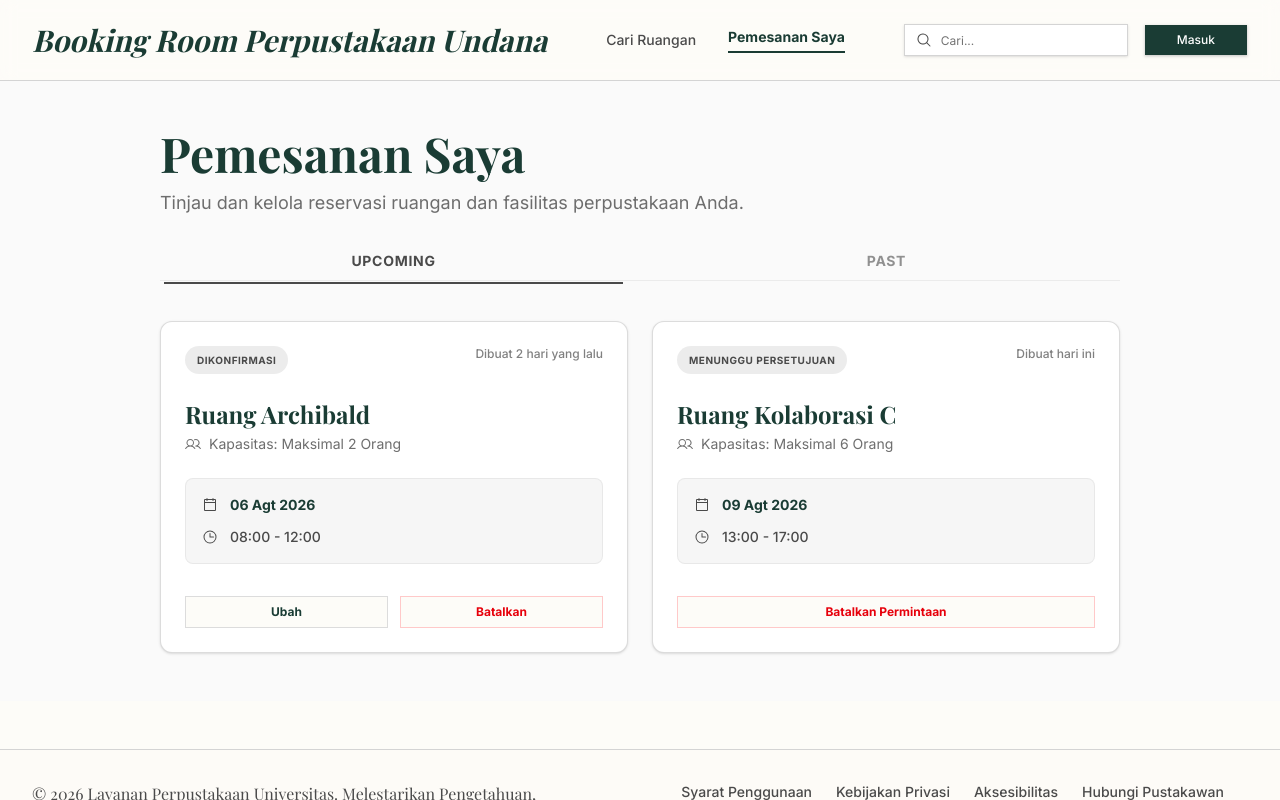
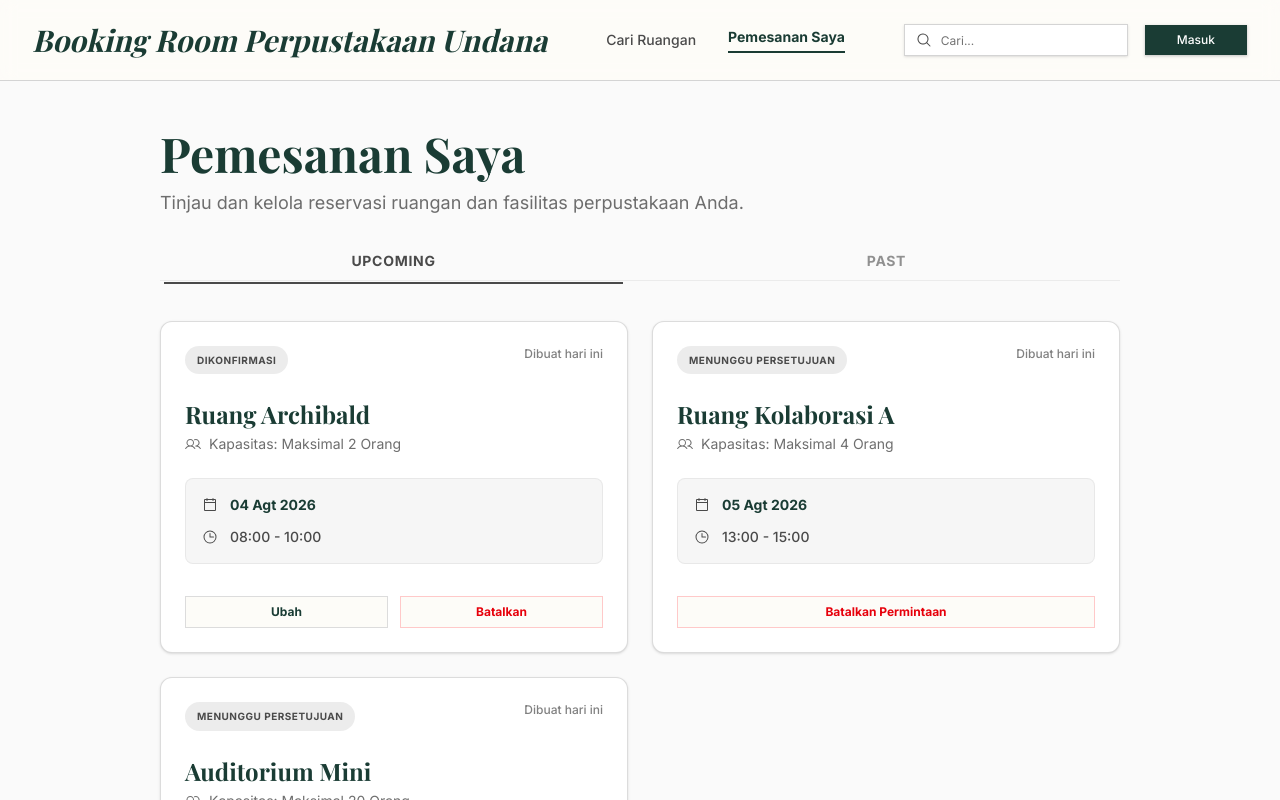
Before and after one commit to legacyditt/booking-room-perpusUndana, a Next.js app in the folder frontend/: page /reservations in a window 1280 px wide. Shown: the top 800 px of the page. Built offline with nearby package versions, Linux system fonts and the light colour scheme; a web font is replaced by a local one.

Commit message:
fix(ui): perbaikan tipe data id dan timeRange setelah penyesuaian mock data

```diff
--- a/frontend/src/app/page.tsx
+++ b/frontend/src/app/page.tsx
@@ -5,7 +5,7 @@ import { Header } from "@/features/home/components/Header";
 import { Footer } from "@/features/home/components/Footer";
 import { RoomCard } from "@/features/home/components/RoomCard";
 import { RoomFilters } from "@/features/home/components/RoomFilters";
-import { mockRooms } from "@/data/mockRooms";
+import { mockRooms } from "@/data/mock";
 import { Tabs, TabsContent, TabsList, TabsTrigger } from "@/components/ui/tabs";
 
 export default function HomePage() {
@@ -15,11 +15,11 @@ export default function HomePage() {
   // Simulasi Filter ruangan berdasarkan Ketersediaan dan Tipe Ruangan (karena properties tersebut dihapus dari mockRooms)
   const filteredRooms = mockRooms.filter((room) => {
     // Simulasi ketersediaan: Anggap Ruang 4 sedang tidak tersedia, sisanya tersedia
-    const isAvailableMock = room.id !== "4";
+    const isAvailableMock = room.id !== 4;
     const isRoomAvailable = showAvailableOnly ? isAvailableMock : true;
 
     // Simulasi Tipe Ruangan: Anggap Ruang 1 & 2 Reguler, 3 & 4 Premium
-    const typeMock = (room.id === "1" || room.id === "2") ? "reguler" : "premium";
+    const typeMock = (room.id === 1 || room.id === 2) ? "reguler" : "premium";
     const isMatchingType = typeMock === roomType;
 
     return isRoomAvailable && isMatchingType;
--- a/frontend/src/app/reservations/page.tsx
+++ b/frontend/src/app/reservations/page.tsx
@@ -2,8 +2,7 @@ import { Metadata } from "next";
 import { isBefore, parseISO, startOfDay } from "date-fns";
 import { Tabs, TabsContent, TabsList, TabsTrigger } from "@/components/ui/tabs";
 import { ReservationCard } from "@/features/reservations/components/ReservationCard";
-import { mockBookings, librarySessions } from "@/data/mockBookings";
-import { mockRooms } from "@/data/mockRooms";
+import { mockBookings, mockSessions as librarySessions, mockRooms } from "@/data/mock";
 import { Header } from "@/features/home/components/Header";
 import { Footer } from "@/features/home/components/Footer";
 
@@ -16,11 +15,11 @@ export default function MyReservationsPage() {
   const today = startOfDay(new Date());
 
   const upcomingBookings = mockBookings.filter((booking) => {
-    return !isBefore(parseISO(booking.date), today); // Hari ini dan masa depan
+    return !isBefore(booking.date, today); // Hari ini dan masa depan
   });
 
   const pastBookings = mockBookings.filter((booking) => {
-    return isBefore(parseISO(booking.date), today); // Kemarin dan masa lalu
+    return isBefore(booking.date, today); // Kemarin dan masa lalu
   });
 
   return (
--- a/frontend/src/app/room/[id]/page.tsx
+++ b/frontend/src/app/room/[id]/page.tsx
@@ -2,8 +2,7 @@ import { notFound } from "next/navigation";
 import { Header } from "@/features/home/components/Header";
 import { RoomImageGallery } from "@/features/booking/components/RoomImageGallery";
 import { BookingDetailsForm } from "@/features/booking/components/BookingDetailsForm";
-import { mockRooms } from "@/data/mockRooms";
-import { librarySessions } from "@/data/mockBookings";
+import { mockRooms, mockSessions as librarySessions } from "@/data/mock";
 import Link from "next/link";
 import { ArrowLeft } from "@phosphor-icons/react/dist/ssr";
 
@@ -17,7 +16,7 @@ export default async function BookingPage({ params }: PageProps) {
   const { id } = resolvedParams;
 
   // Cari data ruangan berdasarkan ID
-  const room = mockRooms.find((r) => r.id === id);
+  const room = mockRooms.find((r) => r.id === Number(id));
 
   if (!room) {
     notFound(); // Otomatis render halaman jika ID tidak ada
--- a/frontend/src/data/mockBookings.ts
+++ /dev/null
@@ -1,62 +0,0 @@
-import { Booking, Session } from "@/types/booking";
-import { format } from "date-fns";
-
-// Hitung tanggal dinamis agar selalu relevan dengan hari ini
-const today = new Date();
-const pastDate = new Date(today);
-pastDate.setDate(today.getDate() - 5); // 5 hari yang lalu
-
-const futureDate1 = new Date(today);
-futureDate1.setDate(today.getDate() + 2); // 2 hari ke depan
-
-const futureDate2 = new Date(today);
-futureDate2.setDate(today.getDate() + 5); // 5 hari ke depan
-
-// Format ke YYYY-MM-DD
-const formatDate = (date: Date) => format(date, "yyyy-MM-dd");
-
-export const librarySessions: Session[] = [
-  {
-    id: "session-1",
-    name: "Sesi 1 (Pagi)",
-    timeRange: "08:00 - 12:00",
-  },
-  {
-    id: "session-2",
-    name: "Sesi 2 (Siang)",
-    timeRange: "13:00 - 17:00",
-  },
-];
-
-export const mockBookings: Booking[] = [
-  // 1. Upcoming (Confirmed)
-  {
-    id: "booking-1",
-    roomId: "1", // Ruang Diskusi A
-    sessionId: "session-1",
-    userId: "user-123",
-    date: formatDate(futureDate1),
-    status: "Confirmed",
-    createdAt: new Date(Date.now() - 2 * 24 * 60 * 60 * 1000).toISOString(),
-  },
-  // 2. Upcoming (Pending)
-  {
-    id: "booking-2",
-    roomId: "3", // Ruang Kolaborasi C (Premium)
-    sessionId: "session-2",
-    userId: "user-123",
-    date: formatDate(futureDate2),
-    status: "Pending",
-    createdAt: new Date().toISOString(),
-  },
-  // 3. Past (Confirmed)
-  {
-    id: "booking-3",
-    roomId: "2", // Ruang Diskusi B
-    sessionId: "session-1",
-    userId: "user-123",
-    date: formatDate(pastDate),
-    status: "Confirmed",
-    createdAt: new Date(Date.now() - 10 * 24 * 60 * 60 * 1000).toISOString(), // Dibuat 10 hari lalu
-  }
-];
--- a/frontend/src/data/mockRooms.ts
+++ /dev/null
@@ -1,28 +0,0 @@
-import { Room } from "@/types/room";
-
-export const mockRooms: Room[] = [
-  {
-    id: "1",
-    name: "Ruang Archibald",
-    capacity: "2",
-    imageUrl: "/rooms/archibald.jpg",
-  },
-  {
-    id: "2",
-    name: "Ruang Kolaborasi B",
-    capacity: "6",
-    imageUrl: "/rooms/hub-b.jpg",
-  },
-  {
-    id: "3",
-    name: "Ruang Kolaborasi C",
-    capacity: "6",
-    imageUrl: "/rooms/hub-c.jpg",
-  },
-  {
-    id: "4",
-    name: "Ruang Seminar Alpha",
-    capacity: "15",
-    imageUrl: "/rooms/seminar-alpha.jpg",
-  }
-];
--- a/frontend/src/features/booking/components/BookingDetailsForm.tsx
+++ b/frontend/src/features/booking/components/BookingDetailsForm.tsx
@@ -49,7 +49,7 @@ const rupiahFormatter = new Intl.NumberFormat("id-ID", {
 const formatRupiah = (angka: number) => rupiahFormatter.format(angka);
 
   // Mocking properties removed from Room type
-  const isPremium = room.id === "2" || room.id === "4";
+  const isPremium = room.id === 2 || room.id === 4;
   const pricePerSessionMock = 50000;
 
   return (
@@ -134,7 +134,7 @@ const formatRupiah = (angka: number) => rupiahFormatter.format(angka);
                 <SelectValue placeholder="Pilih Waktu Sesi">
                   {selectedSession
                     ? sessions
-                        .filter((s) => s.id === selectedSession)
+                        .filter((s) => s.id === Number(selectedSession))
                         .map((s) => `${s.name} (${s.timeRange})`)
                     : "Pilih Waktu Sesi"}
                 </SelectValue>
@@ -142,7 +142,7 @@ const formatRupiah = (angka: number) => rupiahFormatter.format(angka);
             </SelectTrigger>
             <SelectContent>
               {sessions.map((s) => (
-                <SelectItem key={s.id} value={s.id} className="py-3">
+                <SelectItem key={s.id} value={s.id.toString()} className="py-3">
                   {s.name} ({s.timeRange})
                 </SelectItem>
               ))}
--- a/frontend/src/features/home/components/RoomCard.tsx
+++ b/frontend/src/features/home/components/RoomCard.tsx
@@ -17,9 +17,9 @@ interface RoomCardProps {
 
 export function RoomCard({ room }: RoomCardProps) {
   // Simulasi nilai yang dihapus dari Room type
-  const isAvailableMock = room.id !== "4";
-  const descriptionMock = room.id === "1" ? "Ruangan yang tenang dan intim, sempurna untuk penelitian mandiri atau sesi bimbingan pribadi." :
-                          room.id === "4" ? "Ruangan luas yang dirancang untuk diskusi kelompok besar, kuliah, atau lokakarya akademik." :
+  const isAvailableMock = room.id !== 4;
+  const descriptionMock = room.id === 1 ? "Ruangan yang tenang dan intim, sempurna untuk penelitian mandiri atau sesi bimbingan pribadi." :
+                          room.id === 4 ? "Ruangan luas yang dirancang untuk diskusi kelompok besar, kuliah, atau lokakarya akademik." :
                           "Dilengkapi dengan layar presentasi, ideal untuk proyek kelompok dan persiapan seminar.";
 
   return (
--- a/frontend/src/features/reservations/components/ReservationCard.tsx
+++ b/frontend/src/features/reservations/components/ReservationCard.tsx
@@ -1,6 +1,6 @@
 "use client";
 
-import { format, formatDistanceToNow, isToday, parseISO } from "date-fns";
+import { format, formatDistanceToNow, isToday } from "date-fns";
 import { id as idLocale } from "date-fns/locale"; // Menggunakan locale Bahasa Indonesia
 import { CalendarBlank, Clock, Users } from "@phosphor-icons/react/dist/ssr";
 import { Button } from "@/components/ui/button";
@@ -15,17 +15,17 @@ interface ReservationCardProps {
 
 export function ReservationCard({ booking, room, session }: ReservationCardProps) {
   // Format tanggal pembuatan
-  const createdDate = parseISO(booking.createdAt);
+  const createdDate = booking.createdAt;
   const createdText = isToday(createdDate)
     ? "Dibuat hari ini"
     : `Dibuat ${formatDistanceToNow(createdDate, { addSuffix: true, locale: idLocale })}`;
 
   // Format tanggal pemesanan (contoh: "24 Okt 2024")
-  const bookingDate = parseISO(booking.date);
+  const bookingDate = booking.date;
   const formattedDate = format(bookingDate, "dd MMM yyyy", { locale: idLocale });
 
   // Styling logika status
-  const isConfirmed = booking.status === "Confirmed";
+  const isConfirmed = booking.status === "APPROVED";
   const badgeText = isConfirmed ? "DIKONFIRMASI" : "MENUNGGU PERSETUJUAN";
 
   return (
--- a/frontend/src/types/booking.ts
+++ b/frontend/src/types/booking.ts
@@ -1,15 +1,15 @@
 export interface Session {
-  id: string;
+  id: number;
   name: string;
   timeRange: string;
 }
 
 export interface Booking {
-  id: string;
-  roomId: string;
-  sessionId: string;
-  userId: string;
-  date: string; // Format: YYYY-MM-DD
-  status: "Pending" | "Confirmed" | "Cancelled";
-  createdAt: string;
+  id: number;
+  roomId: number;
+  sessionId: number;
+  userId: number;
+  date: Date;
+  status: "PENDING" | "APPROVED" | "REJECTED" | "CANCELLED";
+  createdAt: Date;
 }
--- a/frontend/src/types/room.ts
+++ b/frontend/src/types/room.ts
@@ -4,8 +4,8 @@ export interface RoomFeature {
 }
 
 export interface Room {
-  id: string;
+  id: number;
   name: string;
-  capacity: string;
+  capacity: number;
   imageUrl: string;
 }
--- /dev/null
+++ b/frontend/src/types/user.ts
@@ -0,0 +1,12 @@
+export enum Role {
+  ADMIN = "ADMIN",
+  USER = "USER",
+}
+
+export interface User {
+  id: number;
+  name: string;
+  email: string;
+  password?: string;
+  role: Role;
+}
```
Also changed, not shown: frontend/src/data/mock.ts (+7 -40 lines).
